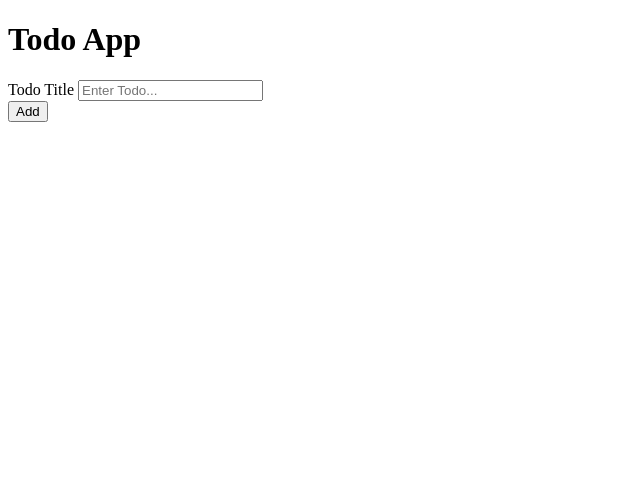
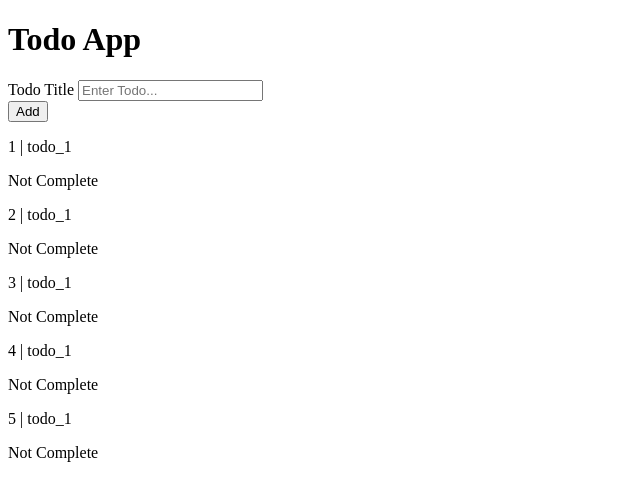
Before and after one commit to naphtron/Simple-Todo-App, a Flask app: page / in a window 1280 px wide. Shown: the top 501 px of the page, without its empty margins (0-640 px from the left). Run offline with Flask 3, Linux system fonts and the light colour scheme.

Commit message:
added todo_list

```diff
--- a/app.py
+++ b/app.py
@@ -11,13 +11,20 @@ class Todo(db.Model):
     title = db.Column(db.String(100))
     complete = db.Column(db.Boolean)
 
+
 @app.route('/')
 def index():
-    return render_template('base.html')
+    # show all todos
+    todo_list = Todo.query.all()
+    print(todo_list)
+    return render_template('base.html', todo_list=todo_list)
 
 
 
 if __name__ == '__main__':
     with app.app_context():
         db.create_all()
-    app.run(debug=True)
+        new_todo = Todo(title='todo_1', complete=False)
+        db.session.add(new_todo)
+        db.session.commit()
+        app.run(debug=True)
--- a/templates/base.html
+++ b/templates/base.html
@@ -17,9 +17,18 @@
             <br>
             <button type="submit">Add</button>
         </div>
+    </form>
+    {% for todo in todo_list %}
+        <p>{{ todo.id }} | {{ todo.title }}</p>
 
+        {% if todo.complete == False %}
 
-    </form>
+            <span>Not Complete</span>
+        {% else %}
+            <span></span>
+        {% endif %}
+
+    {%endfor%}
 
 </body>
 </html>
```
Also changed, not shown: instance/db.sqlite.
